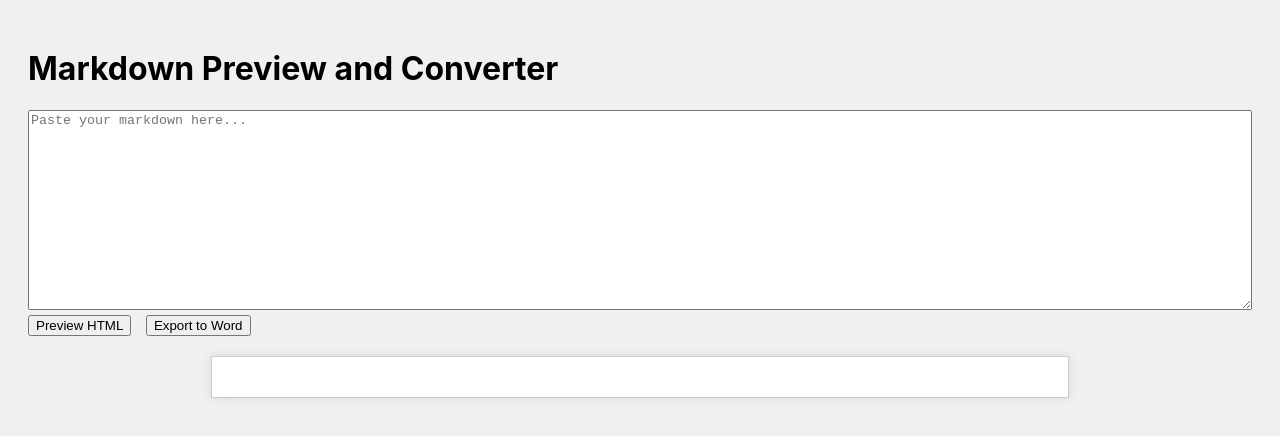
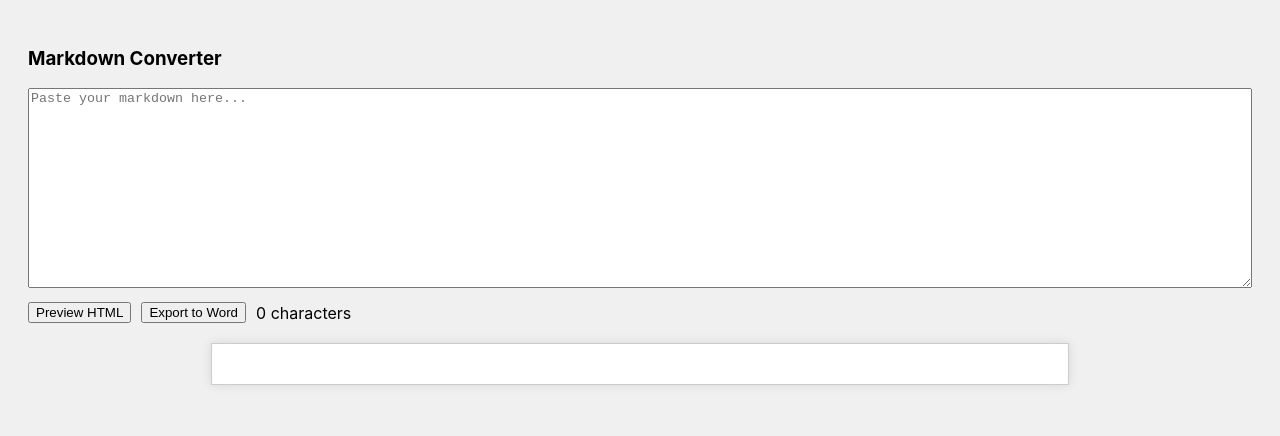
Before and after one commit to TurnerDigitalBuilder/ChatGPT-to-HTML-and-Word, a plain HTML site: page index.html in a window 1280 px wide. Both pictures are taken after a click on the button "Preview HTML". Drawn offline with nearby package versions, Linux system fonts and the light colour scheme.

Commit message:
Update index.html

```diff
--- a/index.html
+++ b/index.html
@@ -30,8 +30,16 @@
     #preview p {
       margin-bottom: 1em;
     }
+    /* Flex container for the buttons and character count */
+    #controls {
+      display: flex;
+      align-items: center;
+      gap: 10px;
+      margin-top: 10px;
+      margin-bottom: 10px;
+    }
     button {
-      margin-right: 10px;
+      margin-right: 0; /* gap is handled by flex container */
     }
     /* Link styling */
     a {
@@ -74,14 +82,25 @@
   </style>
 </head>
 <body>
-  <h1>Markdown Preview and Converter</h1>
+  <h3>Markdown Converter</h3>
   <textarea id="markdownInput" placeholder="Paste your markdown here..."></textarea>
-  <br>
-  <button id="previewBtn">Preview HTML</button>
-  <button id="exportBtn">Export to Word</button>
+
+  <div id="controls">
+    <button id="previewBtn">Preview HTML</button>
+    <button id="exportBtn">Export to Word</button>
+    <span id="charCount">0 characters</span>
+  </div>
+
   <div id="preview"></div>
 
   <script>
+    // Update character count with formatted number (using commas)
+    const markdownInput = document.getElementById('markdownInput');
+    const charCount = document.getElementById('charCount');
+    markdownInput.addEventListener('input', function() {
+      charCount.textContent = Number(markdownInput.value.length).toLocaleString() + " characters";
+    });
+
     // Initialize markdown-it with options.
     const md = window.markdownit({
       html: true,
@@ -202,7 +221,7 @@
 
     // Preview button: Render markdown, then wrap tables and parentheses.
     document.getElementById('previewBtn').addEventListener('click', () => {
-      const mdText = document.getElementById('markdownInput').value;
+      const mdText = markdownInput.value;
       const htmlContent = md.render(mdText);
       const previewDiv = document.getElementById('preview');
       previewDiv.innerHTML = htmlContent;
```
